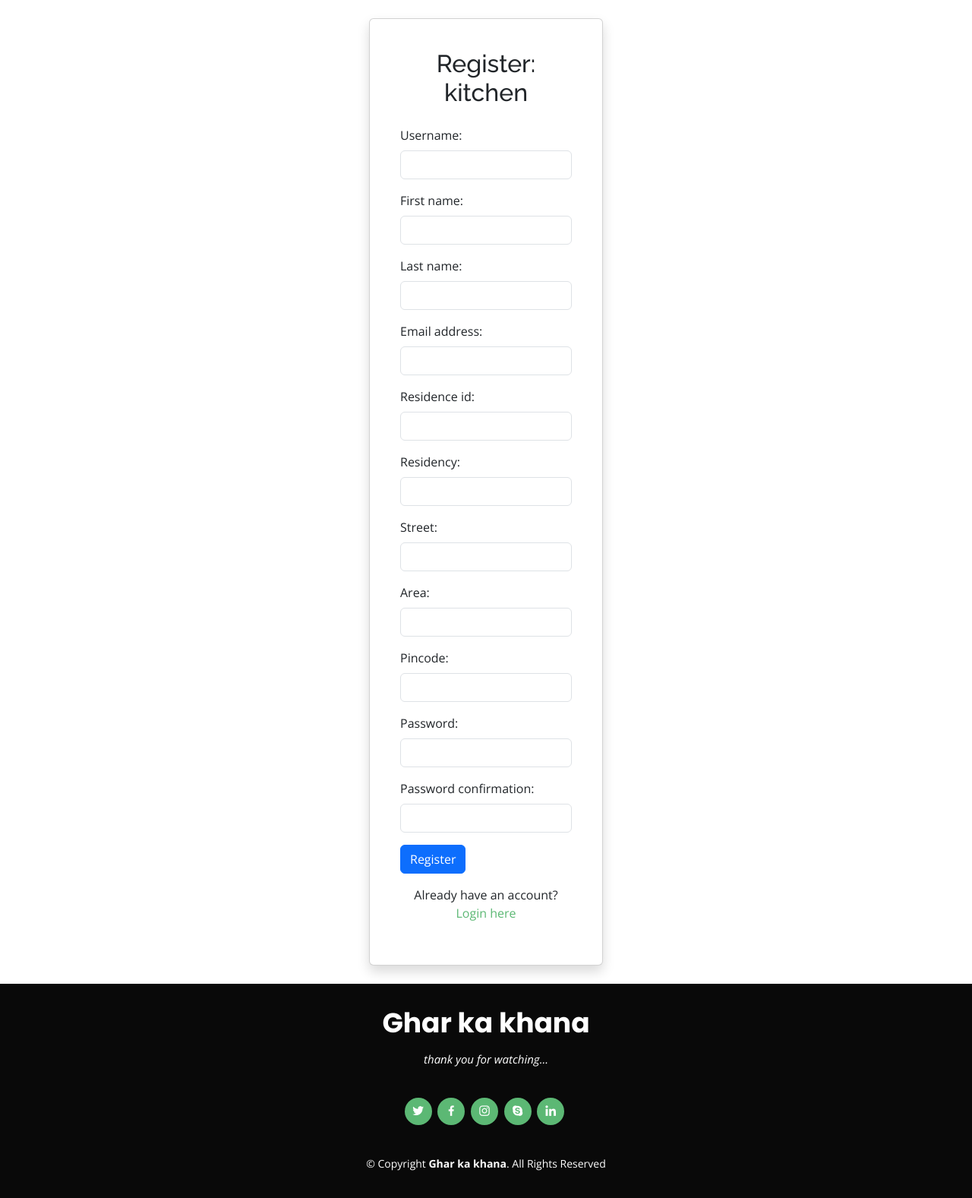
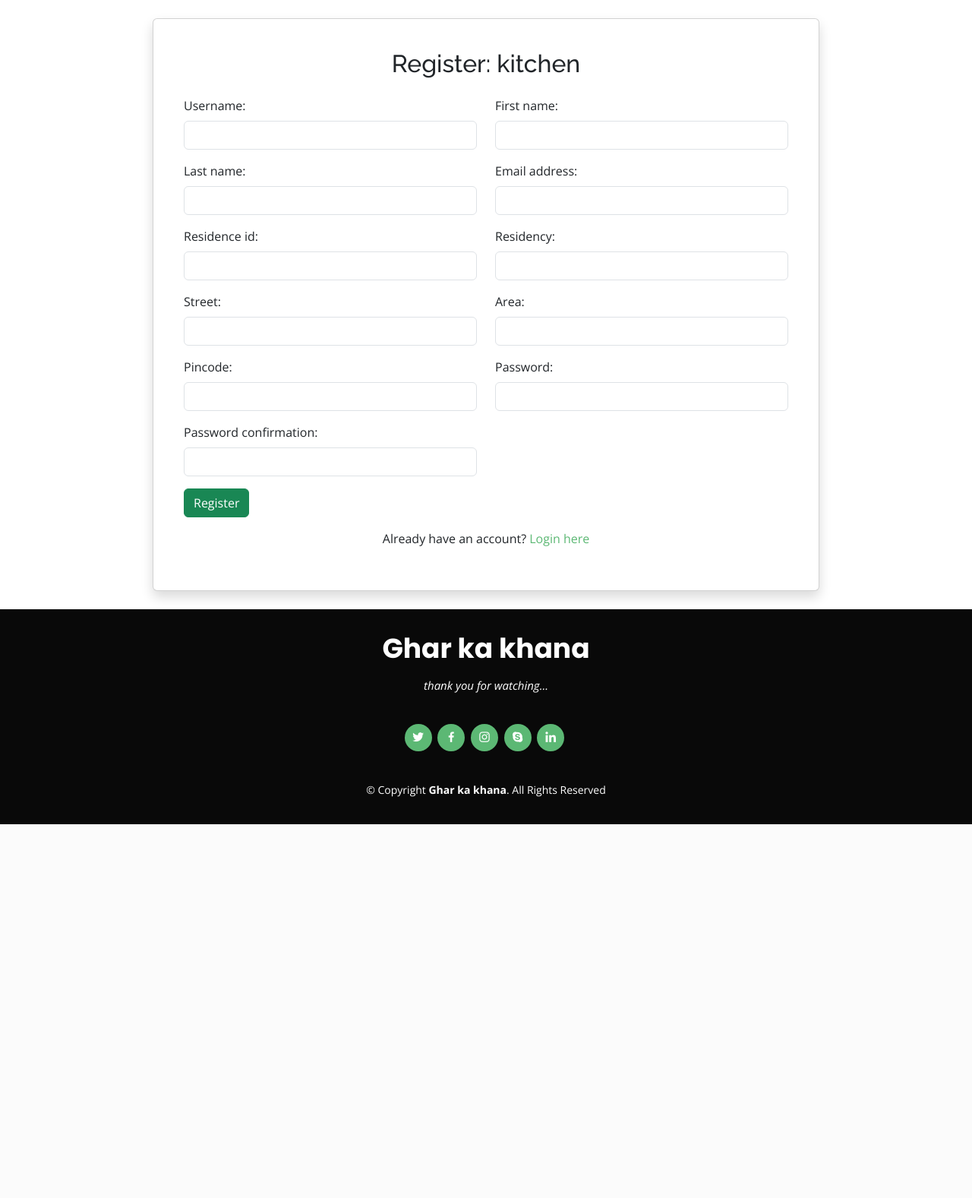
Before and after one commit to sanketgupta1000/ghar_ka_khaana, a Django app: page /kitchen/register/ in a window 1280 px wide. Shown: the part 110-1687 px from the top of the page at 76% size. After the commit the page ends 1195 px from the top, so only its background shows below. Run offline with Django 4.2, Linux system fonts and the light colour scheme; some libraries are stand-ins or nearby versions.

Commit message:
kitchen templates updated

```diff
--- a/templates/kitchen/index.html
+++ b/templates/kitchen/index.html
@@ -37,7 +37,7 @@ Kitchen | Home
     <div class="container">
         <div class="row justify-content-center">
             <div class="col-lg-8 col-md-10 col-sm-11">
-                <div class="card m-4 p-4 shadow rounded">
+                <div class="card mt-4 mb-4 p-4 shadow rounded">
                     <div class="card-body">
                         <h2 class="card-title text-center mb-4">Tifin creation form</h2>
                         <form method="POST">
--- a/templates/kitchen/login.html
+++ b/templates/kitchen/login.html
@@ -22,7 +22,7 @@
                         </div>
                         {% endfor %}
 
-                        <button type="submit" class="btn btn-primary">Login</button>
+                        <button type="submit" class="btn btn-success">Login</button>
                     </form>
                     <div class="text-center mt-3">
                         <p>Don't have an account? <a href="{% url 'kitchen:register'%}">Create one here.</a></p>
--- a/templates/kitchen/register.html
+++ b/templates/kitchen/register.html
@@ -7,22 +7,22 @@
 {% block main %}
 <div class="container">
     <div class="row justify-content-center">
-        <div class="col-md-4">
+        <div class="col-md-10">
             <div class="card m-4 p-4 shadow rounded">
                 <div class="card-body">
                     <h2 class="card-title text-center mb-4">Register: kitchen</h2>
                     <form method="POST">
                         {% csrf_token %}
-
-                        {% for field in form %}
-                        <div class="mb-3 text-">
-                            <label for="{{ field.id_for_label }}" class="form-label">{{ field.label_tag }}</label>
-                            <input type="{{ field.field.widget.input_type }}" class="form-control" id="{{field.id_for_label}}" name="{{field.name}}">
-                            <div class="invalid-feedback">field.help_text</div>
+                        <div class="row">
+                            {% for field in form %}
+                            <div class="mb-3 col-md-6">
+                                <label for="{{ field.id_for_label }}" class="form-label">{{ field.label_tag }}</label>
+                                <input type="{{ field.field.widget.input_type }}" class="form-control" id="{{field.id_for_label}}" name="{{field.name}}">
+                                <div class="invalid-feedback">field.help_text</div>
+                            </div>
+                            {% endfor %}
                         </div>
-                        {% endfor %}
-
-                        <button type="submit" class="btn btn-primary">Register</button>
+                        <button type="submit" class="btn btn-success">Register</button>
                     </form>
                     <div class="text-center mt-3">
                         <p>Already have an account? <a href="{% url 'kitchen:login' %}">Login here</a></p>
```
Also changed, not shown: db.sqlite3.
